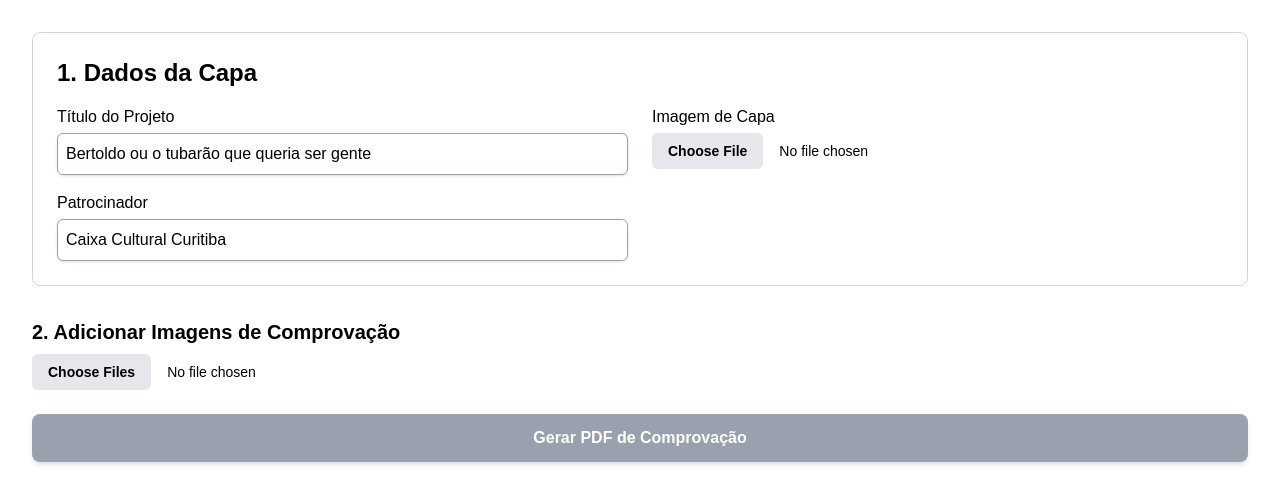
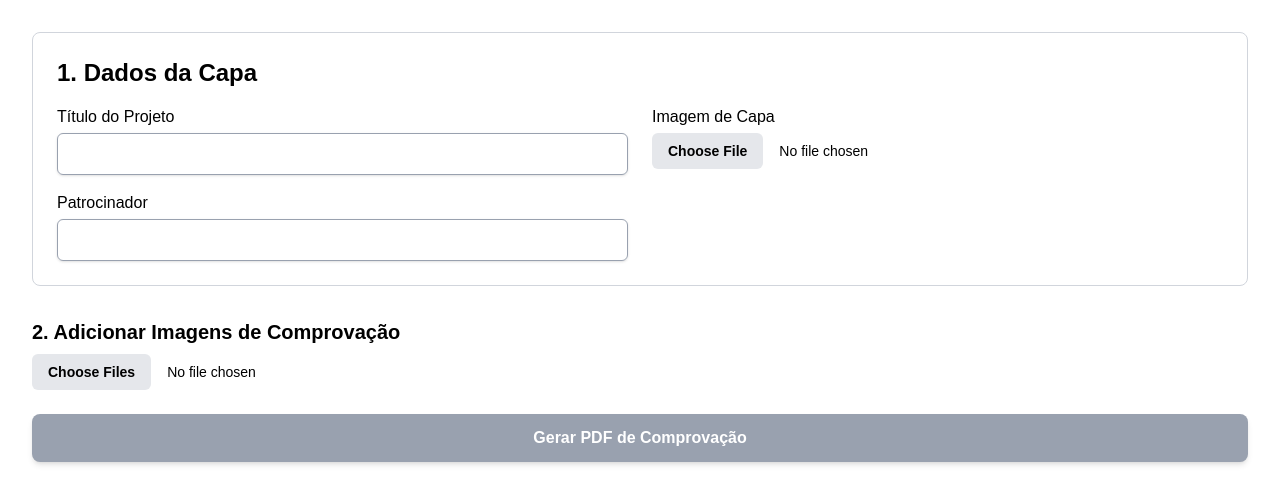
Before and after one commit to httpE2Barao/Gerador-relatorio-divulgacao, a Next.js app: page / in a window 1280 px wide. Shown: the top 504 px of the page. Built offline with nearby package versions, Linux system fonts and the light colour scheme.

Commit message:
Update page.tsx

```diff
--- a/src/app/page.tsx
+++ b/src/app/page.tsx
@@ -9,8 +9,8 @@ interface ImageItem {
 }
 
 export default function HomePage() {
-  const [projectTitle, setProjectTitle] = useState('Bertoldo ou o tubarão que queria ser gente');
-  const [sponsor, setSponsor] = useState('Caixa Cultural Curitiba');
+  const [projectTitle, setProjectTitle] = useState('');
+  const [sponsor, setSponsor] = useState('');
 
   const [coverImage, setCoverImage] = useState<File | null>(null);
   const [coverPreview, setCoverPreview] = useState<string>('');
```
